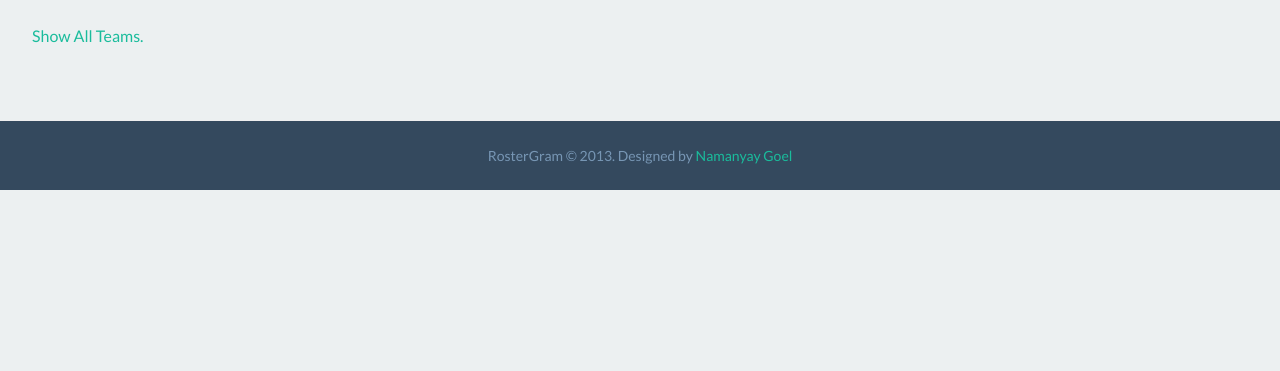
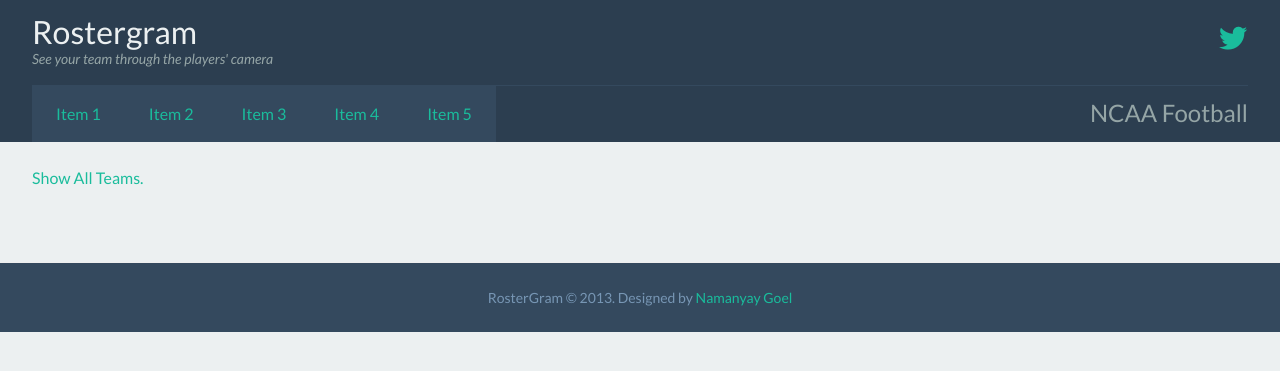
Before and after one commit to AbhishekBiswal/RosterGram, a Flask app: page / in a window 1280 px wide. Shown: the top 371 px of the page. Run offline with Flask 2, Linux system fonts and the light colour scheme; data that the repository does not hold is empty; style sheets or scripts are compiled from the project's sources; some libraries are stand-ins or nearby versions.

Commit message:
New header

```diff
--- a/app/static/css/style.scss
+++ b/app/static/css/style.scss
@@ -332,40 +332,68 @@ h5, h6 {
   background: $light-grey;
   overflow: hidden;
   margin-bottom: 1.5em;
-  height: 3em;
-  position: fixed;
-  left: 0; right: 0; top: 0;
+  padding: 1em 0 0;
+  background: #2c3e50;
+  color: #95a5a6;
+}
 
-  display: none;
+
+.logo {
+  float: left;
+  margin-bottom: 1em;
 }
 
 .logo h1 {
   margin: 0;
-  float: left;
-  padding: .5em 0;
   font-family: $main-font-family;
   font-size: 2em;
   line-height: 1;
+  padding: 0;
+  color: #ecf0f1;
 }
 
-.menu { float: right; }
-.menu ul { padding: 1.5em 0; margin: 0; }
+.logo .subtitle {
+  font-style: italic;
+  font-size:  .875em;
+}
+
+.masthead__social {
+  float: right;
+  font-size: 2em;
+}
+
+
+.menu { float: left; }
+.menu ul { padding: 0; margin: 0; }
 
 .menu li {
   list-style: none;
   display: inline-block;
-  margin: 0 0 .5em .5em;
+  margin: 0;
+
 }
 
 .menu a {
-  padding: .5em;
-  border: .25em solid $prim-color;
+  padding: 1em 1.5em;
   display: block;
+  margin: 0;
+  background: #34495e;
 }
 
 .menu a:hover {
-  background: $prim-color;
   color: white;
+  background: #1abc9c;
+}
+
+.sub-masthead {
+  clear: both;
+  border-top: thin solid  #34495e;
+}
+
+.sub-masthead__title {
+  font-size: 1.5em;
+  float: right;
+  margin-top: .375em;
 }
 
 
--- a/app/templates/frontend.html
+++ b/app/templates/frontend.html
@@ -20,18 +20,32 @@
 <header class="masthead" role="banner"><div class="wrap">
 	<div class="logo">
 		<h1>Rostergram</h1>
-	</div><!-- /.logo -->
+  		<div class="subtitle">See your team through the players' camera
+	</div></div><!-- /.logo -->
 
-	<nav class="menu" role="navigation">
-		<ul>
-			<li><a href="#">Item 1</a>
-			<li><a href="#">Item 2</a>
-			<li><a href="#">Item 3</a>
-			<li><a href="#">Item 4</a>
-			<li><a href="#">Item 5</a>
-		</ul>
-	</nav><!-- /nav.menu -->
+  	<div class="masthead__social">
+      <a href="#"><i class="icon-facebook"></i></a>
+      <a href="#"><i class="icon-twitter"></i></a>
+  	</div>
+
+
+  	<div class="sub-masthead">
+      <nav class="menu" role="navigation">
+          <ul>
+              <li><a href="#">Item 1</a>
+              </li><li><a href="#">Item 2</a>
+              </li><li><a href="#">Item 3</a>
+              </li><li><a href="#">Item 4</a>
+              </li><li><a href="#">Item 5</a>
+          </li></ul>
+      </nav><!-- /nav.menu -->
+
+      <div class="sub-masthead__title">
+        NCAA Football
+      </div>
+  </div>
 </div></header>
+
 
 	<div class="wrap">
 		<div class="content" role="main">
```
